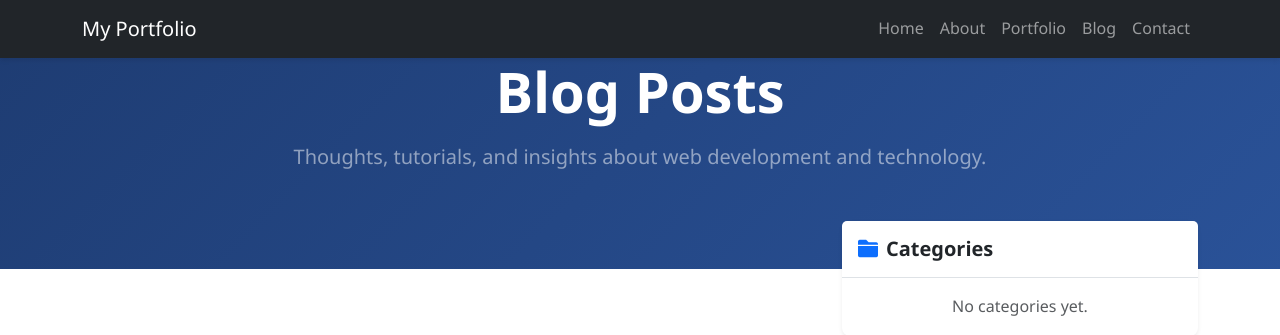
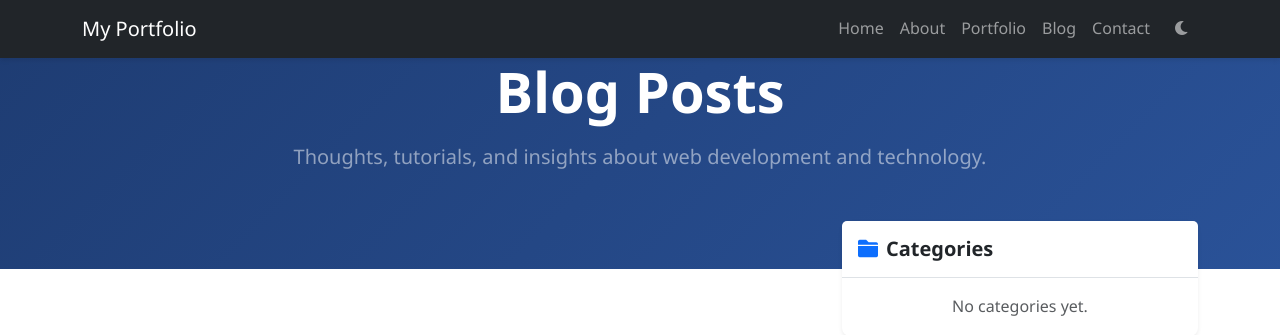
Before and after one commit to BinYusuf078/My-Portfolio, a Django app: page /blog/ in a window 1280 px wide. Shown: the top 335 px of the page. Run offline with Django 5.2, Linux system fonts and the light colour scheme; data that the repository does not hold is empty.

Commit message:
Feat: Add Dark Mode with persistency

```diff
--- a/projects/Portfolio/pages/templates/base.html
+++ b/projects/Portfolio/pages/templates/base.html
@@ -46,6 +46,11 @@
                     </li>
                     <li class="nav-item">
                         <a class="nav-link" href="{% url 'contacts:contact' %}">Contact</a>
+                    </li>
+                    <li class="nav-item ms-2">
+                        <button class="btn nav-link" id="theme-toggle" aria-label="Toggle Dark Mode">
+                            <i class="fas fa-moon"></i>
+                        </button>
                     </li>
                 </ul>
             </div>
--- a/projects/Portfolio/static/css/style.css
+++ b/projects/Portfolio/static/css/style.css
@@ -4,11 +4,33 @@
     --secondary-color: #2c3e50;
     --light-color: #f8f9fa;
     --dark-color: #343a40;
+
+    /* Theme Colors (Default Light) */
+    --bg-body: #ffffff;
+    --text-body: #212529;
+    --bg-card: #ffffff;
+    --text-card: #212529;
+    --bg-nav: #212529; /* Dark navbar by default */
+    --text-nav: #ffffff;
+    --border-color: #dee2e6;
+}
+
+[data-theme="dark"] {
+    --bg-body: #1a1a1a;
+    --text-body: #f8f9fa;
+    --bg-card: #2d2d2d;
+    --text-card: #f8f9fa;
+    --light-color: #2d2d2d;
+    --secondary-color: #1a1a1a;
+    --border-color: #404040;
 }
 
 body {
     font-family: 'Segoe UI', Tahoma, Geneva, Verdana, sans-serif;
     line-height: 1.6;
+    background-color: var(--bg-body);
+    color: var(--text-body);
+    transition: background-color 0.3s ease, color 0.3s ease;
 }
 
 .hero {
@@ -22,9 +44,11 @@ body {
 }
 
 .card {
-    transition: transform 0.3s ease;
+    transition: transform 0.3s ease, background-color 0.3s ease;
     border: none;
     box-shadow: 0 2px 10px rgba(0,0,0,0.1);
+    background-color: var(--bg-card);
+    color: var(--text-card);
 }
 
 .card:hover {
@@ -41,11 +65,38 @@ body {
 }
 
 footer {
-    background-color: var(--secondary-color);
+    background-color: var(--secondary-color) !important;
 }
 
 footer a:hover {
     opacity: 0.8;
+}
+
+/* Dark Mode Specific Overrides */
+[data-theme="dark"] .bg-light {
+    background-color: #2d2d2d !important;
+}
+
+[data-theme="dark"] .bg-white {
+    background-color: #2d2d2d !important;
+    color: #f8f9fa !important;
+}
+
+[data-theme="dark"] .text-dark {
+    color: #f8f9fa !important;
+}
+
+[data-theme="dark"] .border {
+    border-color: var(--border-color) !important;
+}
+
+[data-theme="dark"] .modal-content {
+    background-color: var(--bg-card);
+    color: var(--text-card);
+}
+
+[data-theme="dark"] .close {
+    color: var(--text-body);
 }
 
 /* Utility Classes */
--- a/projects/Portfolio/static/js/script.js
+++ b/projects/Portfolio/static/js/script.js
@@ -43,3 +43,36 @@ setTimeout(() => {
         bsAlert.close();
     });
 }, 5000);
+
+// Theme Toggle Logic
+document.addEventListener('DOMContentLoaded', function () {
+    const toggleBtn = document.getElementById('theme-toggle');
+    if (!toggleBtn) return; // Guard clause if button doesn't exist
+
+    const icon = toggleBtn.querySelector('i');
+    const htmlElement = document.documentElement;
+
+    // Check for saved user preference
+    const currentTheme = localStorage.getItem('theme');
+    if (currentTheme) {
+        htmlElement.setAttribute('data-theme', currentTheme);
+        if (currentTheme === 'dark') {
+            icon.classList.remove('fa-moon');
+            icon.classList.add('fa-sun');
+        }
+    }
+
+    toggleBtn.addEventListener('click', function () {
+        if (htmlElement.getAttribute('data-theme') === 'dark') {
+            htmlElement.setAttribute('data-theme', 'light');
+            localStorage.setItem('theme', 'light');
+            icon.classList.remove('fa-sun');
+            icon.classList.add('fa-moon');
+        } else {
+            htmlElement.setAttribute('data-theme', 'dark');
+            localStorage.setItem('theme', 'dark');
+            icon.classList.remove('fa-moon');
+            icon.classList.add('fa-sun');
+        }
+    });
+});
```
